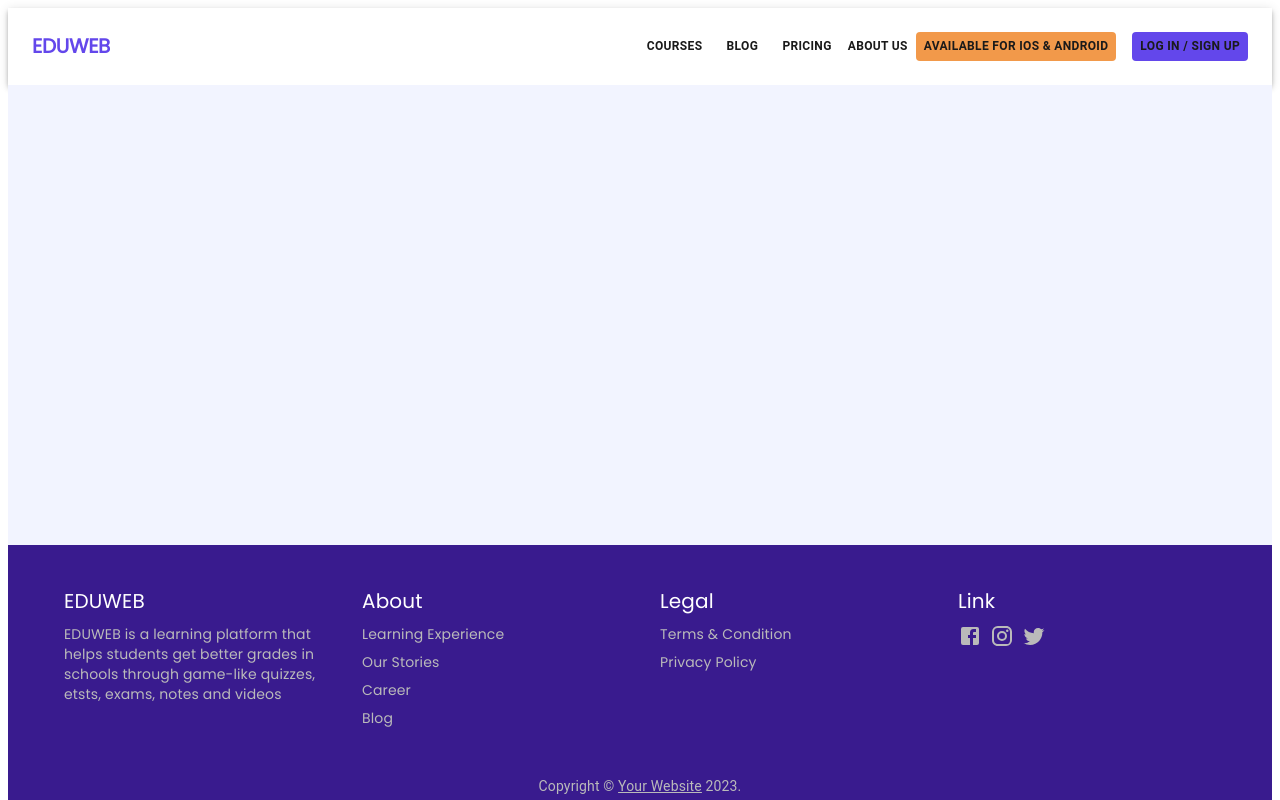
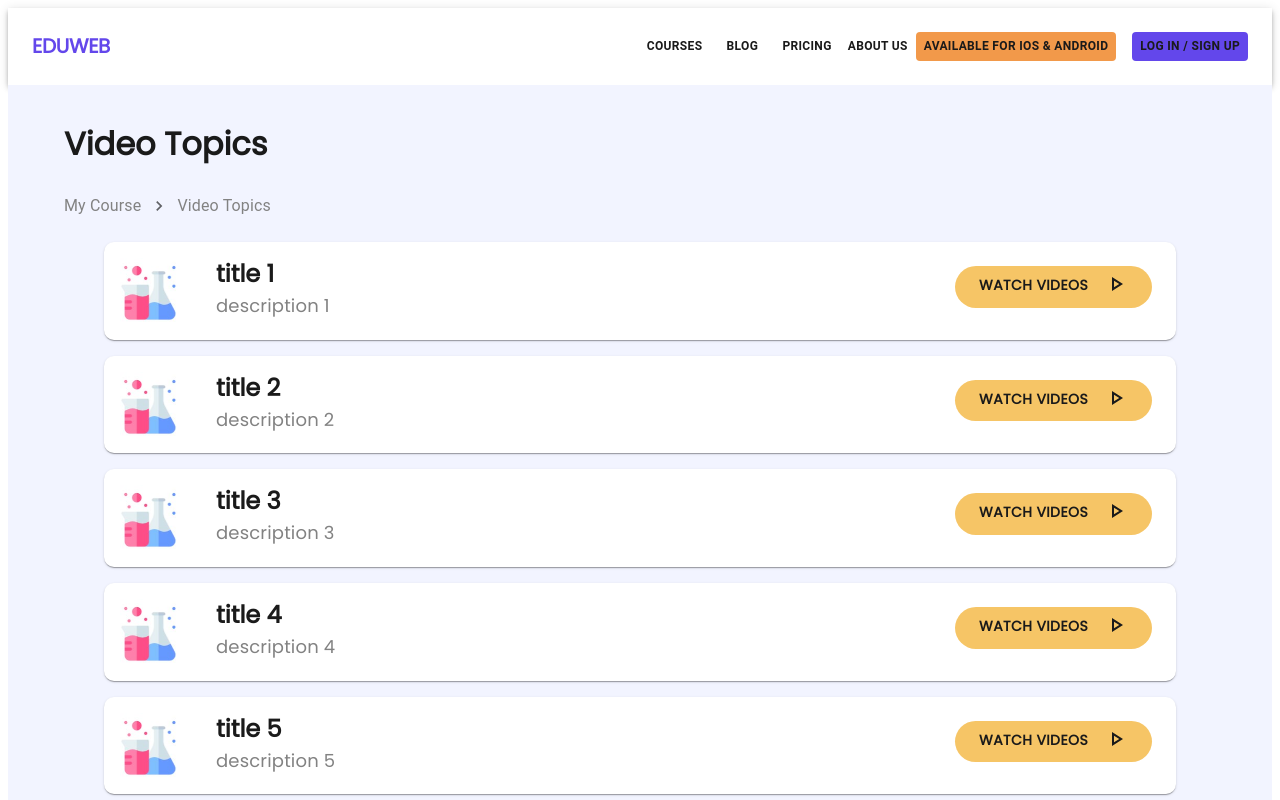
Before and after one commit to chiageng/EduWeb-frontend, a React (Create React App) app: page /mycourses/1 in a window 1280 px wide. Shown: the top 800 px of the page. Built offline with nearby package versions, Linux system fonts and the light colour scheme.

Commit message:
Video Topic Design

```diff
--- a/src/App.js
+++ b/src/App.js
@@ -5,6 +5,7 @@ import Header from "./navbar/Header";
 import { BrowserRouter as Router, Routes, Route } from "react-router-dom";
 import HomeScreen from "./screens/HomeScreen";
 import MyCoursesScreen from "./screens/MyCoursesScreen";
+import MyCourseScreen from "./screens/MyCourseScreen";
 
 function App() {
   return (
@@ -16,6 +17,10 @@ function App() {
             <Routes>
               <Route path='/' element={<HomeScreen/>}></Route>
               <Route path='/mycourses' element={<MyCoursesScreen/>}></Route>
+              <Route
+                path="/mycourses/:id"
+                element={<MyCourseScreen></MyCourseScreen>}
+              ></Route>
             </Routes>
           </Container>
         </main>
--- a/src/Courses.js
+++ b/src/Courses.js
@@ -1,9 +1,9 @@
 const DUMMY_TOPICS =  [
-  {'_id': '1','topic': 'topic 1'},
-  {'_id': '2','topic': 'topic 2'},
-  {'_id': '3','topic': 'topic 3'},
-  {'_id': '4','topic': 'topic 4'},
-  {'_id': '5','topic': 'topic 5'},
+  {'_id': '1','title': 'title 1', 'description' : 'description 1'},
+  {'_id': '2','title': 'title 2', 'description' : 'description 2'},
+  {'_id': '3','title': 'title 3', 'description' : 'description 3'},
+  {'_id': '4','title': 'title 4', 'description' : 'description 4'},
+  {'_id': '5','title': 'title 5', 'description' : 'description 5'},
 ]
 
 const DUMMY_QUIZZES =  [
--- a/src/components/Course.js
+++ b/src/components/Course.js
@@ -55,7 +55,7 @@ function Course({ course }) {
           <PlayCircleFilledWhiteIcon sx={{ color: useColor }} />
           <Button
             size="small"
-            href={`./courses/${course._id}`}
+            href={`./mycourses/${course._id}`}
             style={{
               textDecoration: "none",
               fontFamily: "Poppins",
--- /dev/null
+++ b/src/components/Topic.js
@@ -0,0 +1,146 @@
+import * as React from "react";
+import Box from "@mui/material/Box";
+import Card from "@mui/material/Card";
+import CardContent from "@mui/material/CardContent";
+import CardMedia from "@mui/material/CardMedia";
+import Typography from "@mui/material/Typography";
+import { Button, Grid } from "@mui/material";
+import PlayArrowOutlinedIcon from "@mui/icons-material/PlayArrowOutlined";
+import { fontType } from "../design/font";
+import { neural500, neural900, orangeLight } from "../design/color";
+
+export default function Topic({ topic }) {
+  return (
+    <>
+      {/* Topic card for Webpage */}
+      <Card
+        sx={{ display: { xs: "none", md: "flex" }, mx: 5, borderRadius: "10px", mb: "16px" }}
+      >
+        <CardMedia
+          component="img"
+          sx={{ width: 64, mx: 2, height: 64, mt: 2 }}
+          image="/images/chem-logo.jpg"
+          alt="Live from space album cover"
+        />
+        <Box sx={{ display: "flex", flexGrow: 1 }}>
+          <CardContent>
+            <Typography
+              component="div"
+              variant="h5"
+              fontFamily={fontType}
+              fontWeight={700}
+              color={neural900}
+            >
+              {topic.title}
+            </Typography>
+            <Typography
+              variant="subtitle1"
+              color={neural500}
+              fontSize="18px"
+              fontFamily={fontType}
+              component="div"
+            >
+              {topic.description}
+            </Typography>
+          </CardContent>
+          <Box
+            sx={{
+              display: "flex",
+              flexGrow: 1,
+              justifyContent: "right",
+              pl: 1,
+              pb: 1,
+            }}
+          >
+            <Button
+              key="/courses"
+              sx={{
+                my: "24px",
+                display: "block",
+                fontSize: 14,
+                fontWeight: 600,
+                lineHeight: "140%",
+                borderRadius: 10,
+                mr: 3,
+                fontFamily: fontType,
+                backgroundColor: orangeLight,
+                color: neural900,
+                fontWeight: 600,
+                ":hover": { backgroundColor: orangeLight },
+              }}
+            >
+              <Grid container>
+                <Grid item mt={0.5} px={2}>
+                  Watch Videos
+                </Grid>
+                <Grid item pr={2}>
+                  <PlayArrowOutlinedIcon />
+                </Grid>
+              </Grid>
+            </Button>
+          </Box>
+        </Box>
+      </Card>
+
+      {/* Topic Card for phone  */}
+      <Card sx={{ display: { xs: "flex", md: "none" }, borderRadius: 3, mb: "16px" }}>
+        <CardMedia
+          component="img"
+          sx={{ width: 40, mx: 1, height: 40, mt: 2 }}
+          image="/images/chem-logo.jpg"
+          alt="Live from space album cover"
+        />
+        <Box sx={{ display: "flex", flexGrow: 1 }}>
+          <CardContent>
+            <Typography
+              component="div"
+              variant="h5"
+              fontSize={14}
+              fontFamily={fontType}
+              fontWeight={700}
+              color={neural900}
+            >
+              Topic title
+            </Typography>
+            <Typography
+              variant="subtitle1"
+              color={neural500}
+              fontSize="14px"
+              fontFamily={fontType}
+              component="div"
+            >
+              Topic description
+            </Typography>
+          </CardContent>
+          <Box
+            sx={{
+              display: "flex",
+              flexGrow: 1,
+              justifyContent: "right",
+            }}
+          >
+            <Button
+              key="/courses"
+              sx={{
+                my: 2,
+                display: "block",
+                fontSize: 5,
+                fontWeight: 600,
+                lineHeight: "140%",
+                borderRadius: 5,
+                mr: 2,
+                width: 36,
+                height: 36,
+                backgroundColor: orangeLight,
+                color: neural900,
+                ":hover": { backgroundColor: orangeLight },
+              }}
+            >
+              <PlayArrowOutlinedIcon />
+            </Button>
+          </Box>
+        </Box>
+      </Card>
+    </>
+  );
+}
--- /dev/null
+++ b/src/design/font.js
@@ -0,0 +1 @@
+export const fontType = "Poppins"
--- a/src/navbar/ResponsiveAppBar.js
+++ b/src/navbar/ResponsiveAppBar.js
@@ -361,9 +361,10 @@ function ResponsiveAppBar() {
               </Button>
               <Button
                 key="/mycourse"
-                onClick={handleCloseNavMenu}
-                as={Link}
-                to="/mycourses"
+                // onClick={handleCloseNavMenu}
+                // as={Link}
+                // to="/mycourses"
+                href="/mycourses"
                 sx={{
                   my: "24px",
                   color: neural900,
--- a/src/screens/MyCourseScreen.js
+++ b/src/screens/MyCourseScreen.js
@@ -1,9 +1,66 @@
-import React from 'react'
+import React from "react";
+import Breadcrumbs from "@mui/material/Breadcrumbs";
+import { Link, useParams } from "react-router-dom";
+import NavigateNextIcon from "@mui/icons-material/NavigateNext";
+import { Box, Typography } from "@mui/material";
+import { neural500, neural900 } from "../design/color";
+import Topic from "../components/Topic";
+import { courses } from "../Courses";
 
 function MyCourseScreen() {
+  const params = useParams();
+  const course = courses.find(course => course._id === params.id);
+  const topics = course.topics;
+
+  const breadcrumb = (
+    <Breadcrumbs
+      separator={<NavigateNextIcon fontSize="small" />}
+      aria-label="breadcrumb"
+      mb={3}
+    >
+      <Typography
+        as={Link}
+        to="/mycourses"
+        sx={{
+          textDecoration: "none",
+          ":hover": { textDecoration: "underline" },
+        }}
+        key="1"
+        color={neural500}
+      >
+        My Course
+      </Typography>
+      <Typography
+        style={{ textDecoration: "none" }}
+        underline="none"
+        key="1"
+        color={neural500}
+      >
+        Video Topics
+      </Typography>
+    </Breadcrumbs>
+  );
   return (
-    <div>MyCourseScreen</div>
-  )
+    <Box pt={5} pb={10}>
+      <Typography
+        variant="h3"
+        fontFamily="Poppins"
+        sx={{
+          fontSize: 32,
+          fontWeight: 600,
+          fontStyle: "normal",
+          color: neural900,
+          mb: "32px",
+        }}
+      >
+        Video Topics
+      </Typography>
+      {breadcrumb}
+      {topics.map( topic => (
+        <Topic key={topic._id} topic={topic}/>
+      ))}
+    </Box>
+  );
 }
 
-export default MyCourseScreen
+export default MyCourseScreen;
```
Also changed, not shown: public/images/chem-logo.jpg (added).
